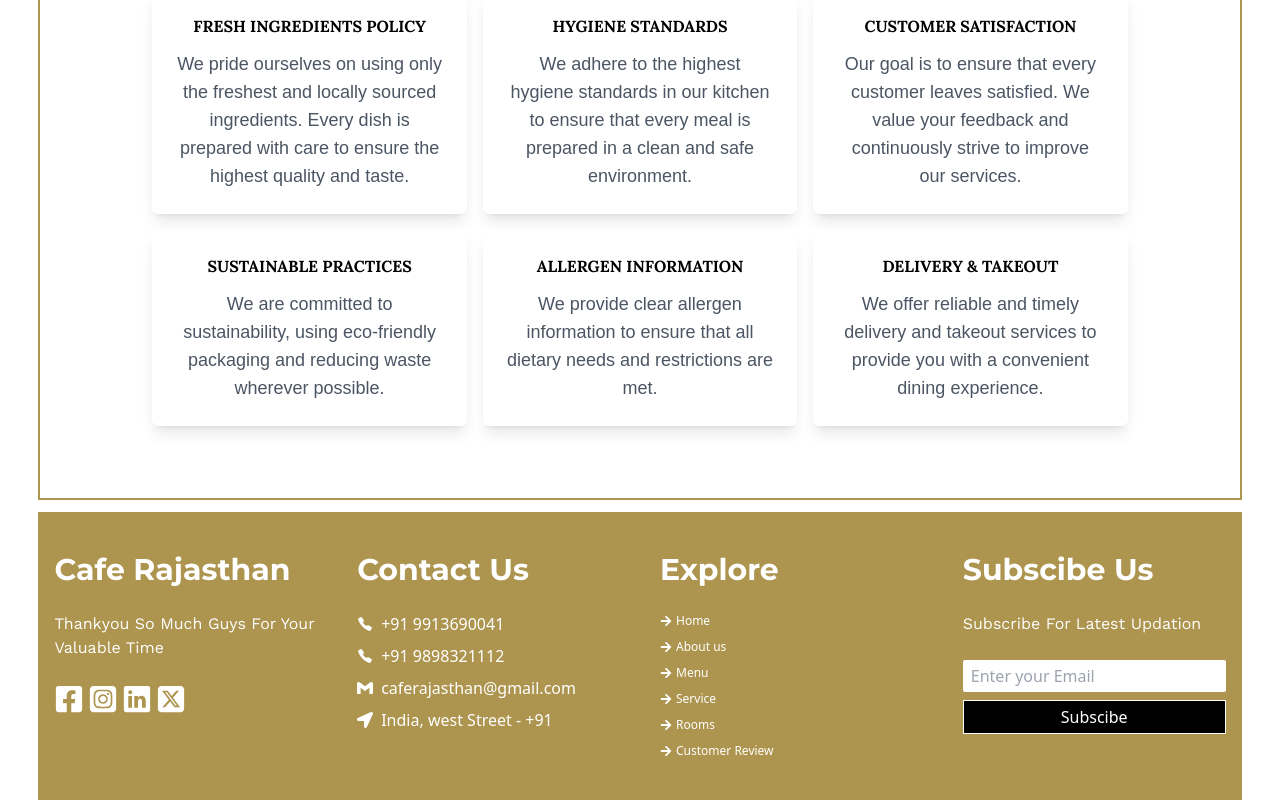
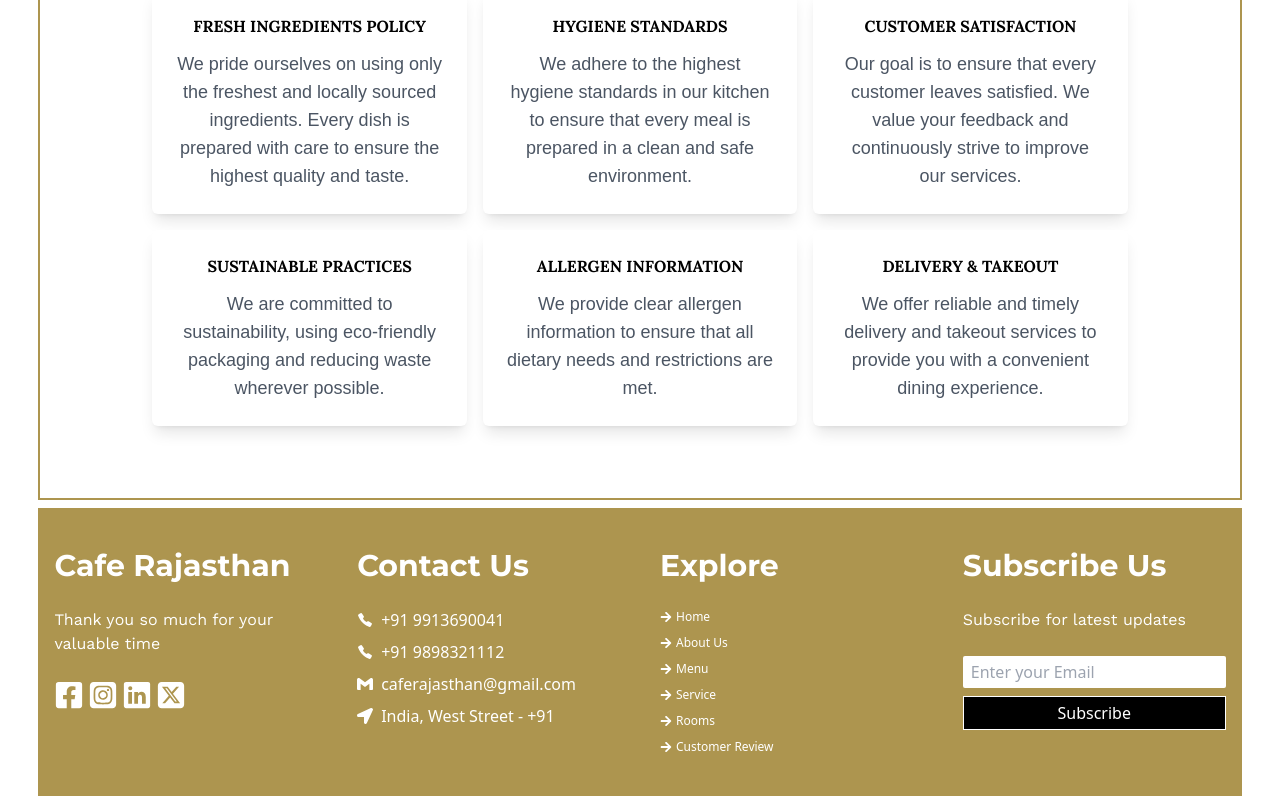
Before and after one commit to arfajsheru/CR-HOTEL, a React (Vite) app in the folder cr-restaurant/: page / in a window 1280 px wide. Shown: the part 1461-2261 px from the top of the page. Built offline with nearby package versions, Linux system fonts and the light colour scheme; a web font is replaced by a local one.

Commit message:
add loading spinner

```diff
--- a/cr-restaurant/index.html
+++ b/cr-restaurant/index.html
@@ -2,7 +2,7 @@
 <html lang="en">
   <head>
     <meta charset="UTF-8" />
-    <link rel="shortcut icon" type="cr-icon" href="/logo2.jpg">
+    <link rel="shortcut icon" type="cr-icon" href="/logo3.jpg">
 
     <meta name="viewport" content="width=device-width, initial-scale=1.0" />
     <title>Cafe Rajasthan</title>
--- a/cr-restaurant/src/component/Footer.jsx
+++ b/cr-restaurant/src/component/Footer.jsx
@@ -12,14 +12,13 @@ import { FaArrowRight } from "react-icons/fa";
 
 const Footer = () => {
   return (
-    <footer className="bg-custom text-white py-10 mt-3 container onscroll">
-      <div className="container mx-auto px-4 grid grid-cols-2 md:grid-cols-4 gap-10">
-
+    <footer className="bg-custom text-white py-10 w-full mt-2">
+    <div className="w-full px-4 grid grid-cols-2 md:grid-cols-4 gap-10 mx-auto">
       {/* Home info section */}
       <div className="flex flex-col gap-6">
         <h2 className="text-1xl font-nav-font font-bold md:text-3xl">Cafe Rajasthan</h2>
         <p className="font-footer-font text-[12px] md:text-[16px] hover:scale-x-95 transition-transform duration-700">
-            Thankyou So Much Guys For Your Valuable Time
+          Thank you so much for your valuable time
         </p>
         <div className="flex gap-1">
           <FaFacebookSquare className="text-2xl sm:text-3xl" />
@@ -33,36 +32,48 @@ const Footer = () => {
       <div className="flex flex-col gap-6">
         <h2 className="text-1xl font-nav-font font-bold md:text-3xl">Contact Us</h2>
         <div className="text-[12px] flex flex-col gap-2">
-            <p className="flex  gap-1 md:gap-2 items-center hover:scale-x-95 transition-transform duration-700 md:text-[16px]"><IoCallSharp/>+91 9913690041</p>
-            <p className="flex  gap-1 md:gap-2 items-center hover:scale-x-95 transition-transform duration-700 md:text-[16px]"><IoCallSharp/>+91 9898321112</p>
-            <p className="flex  gap-1 md:gap-2 items-center hover:scale-x-95 transition-transform duration-700 md:text-[16px]"><SiGmail />caferajasthan@gmail.com</p>
-            <p className="flex  gap-1 md:gap-2 items-center hover:scale-x-95 transition-transform duration-700 md:text-[16px]"><FaLocationArrow />India, west Street - +91</p>
+          <p className="flex gap-1 md:gap-2 items-center hover:scale-x-95 transition-transform duration-700 md:text-[16px]">
+            <IoCallSharp />+91 9913690041
+          </p>
+          <p className="flex gap-1 md:gap-2 items-center hover:scale-x-95 transition-transform duration-700 md:text-[16px]">
+            <IoCallSharp />+91 9898321112
+          </p>
+          <p className="flex gap-1 md:gap-2 items-center hover:scale-x-95 transition-transform duration-700 md:text-[16px]">
+            <SiGmail />caferajasthan@gmail.com
+          </p>
+          <p className="flex gap-1 md:gap-2 items-center hover:scale-x-95 transition-transform duration-700 md:text-[16px]">
+            <FaLocationArrow />India, West Street - +91
+          </p>
         </div>
       </div>
 
       {/* Explore */}
-        <div className="flex flex-col gap-6 ">
+      <div className="flex flex-col gap-6">
         <h2 className="text-1xl font-nav-font font-bold md:text-3xl">Explore</h2>
         <ul className="flex flex-col gap-2">
-              <li><NavLink className="flex text-[12px] items-center hover:scale-x-95 transition-transform duration-700 gap-1" href=""><FaArrowRight />Home</NavLink></li>
-              <li><NavLink className="flex text-[12px] items-center hover:scale-x-95 transition-transform duration-700 gap-1" href=""><FaArrowRight />About us</NavLink></li>
-              <li><NavLink className="flex text-[12px] items-center hover:scale-x-95 transition-transform duration-700 gap-1" href=""><FaArrowRight />Menu</NavLink></li>
-              <li><NavLink className="flex text-[12px] items-center hover:scale-x-95 transition-transform duration-700 gap-1" href=""><FaArrowRight />Service</NavLink></li>
-              <li><NavLink className="flex text-[12px] items-center hover:scale-x-95 transition-transform duration-700 gap-1" href=""><FaArrowRight />Rooms</NavLink></li>
-              <li><NavLink className="flex text-[12px] items-center hover:scale-x-95 transition-transform duration-700 gap-1" href=""><FaArrowRight />Customer Review</NavLink></li>
+          <li><NavLink className="flex text-[12px] items-center hover:scale-x-95 transition-transform duration-700 gap-1" to=""><FaArrowRight />Home</NavLink></li>
+          <li><NavLink className="flex text-[12px] items-center hover:scale-x-95 transition-transform duration-700 gap-1" to=""><FaArrowRight />About Us</NavLink></li>
+          <li><NavLink className="flex text-[12px] items-center hover:scale-x-95 transition-transform duration-700 gap-1" to=""><FaArrowRight />Menu</NavLink></li>
+          <li><NavLink className="flex text-[12px] items-center hover:scale-x-95 transition-transform duration-700 gap-1" to=""><FaArrowRight />Service</NavLink></li>
+          <li><NavLink className="flex text-[12px] items-center hover:scale-x-95 transition-transform duration-700 gap-1" to=""><FaArrowRight />Rooms</NavLink></li>
+          <li><NavLink className="flex text-[12px] items-center hover:scale-x-95 transition-transform duration-700 gap-1" to=""><FaArrowRight />Customer Review</NavLink></li>
         </ul>
       </div>
 
-        <div className="flex flex-col gap-6 ">
-          <h2 className="text-1xl font-nav-font font-bold md:text-3xl">Subscibe Us</h2>
-          <p className="font-footer-font text-[12px] md:text-[16px] hover:scale-x-95 transition-transform duration-700">Subscribe For Latest Updation</p>
+      {/* Subscribe */}
+      <div className="flex flex-col gap-6">
+        <h2 className="text-1xl font-nav-font font-bold md:text-3xl">Subscribe Us</h2>
+        <p className="font-footer-font text-[12px] md:text-[16px] hover:scale-x-95 transition-transform duration-700">
+          Subscribe for latest updates
+        </p>
         <div className="flex flex-col gap-2">
           <input type="text" className="bg-white outline-none border-none h-8 w-full px-2 rounded-sm" placeholder="Enter your Email" />
-              <button className="bg-black w-full py-1 border border-white hover:bg-custom hover:text-black transition-colors duration-1000">Subscibe</button>
+          <button className="bg-black w-full py-1 border border-white hover:bg-custom hover:text-black transition-colors duration-1000">Subscribe</button>
         </div>
       </div>
     </div>
   </footer>
+
   );
 };
 
```
Lines whose indentation alone changed are shown as unchanged.
